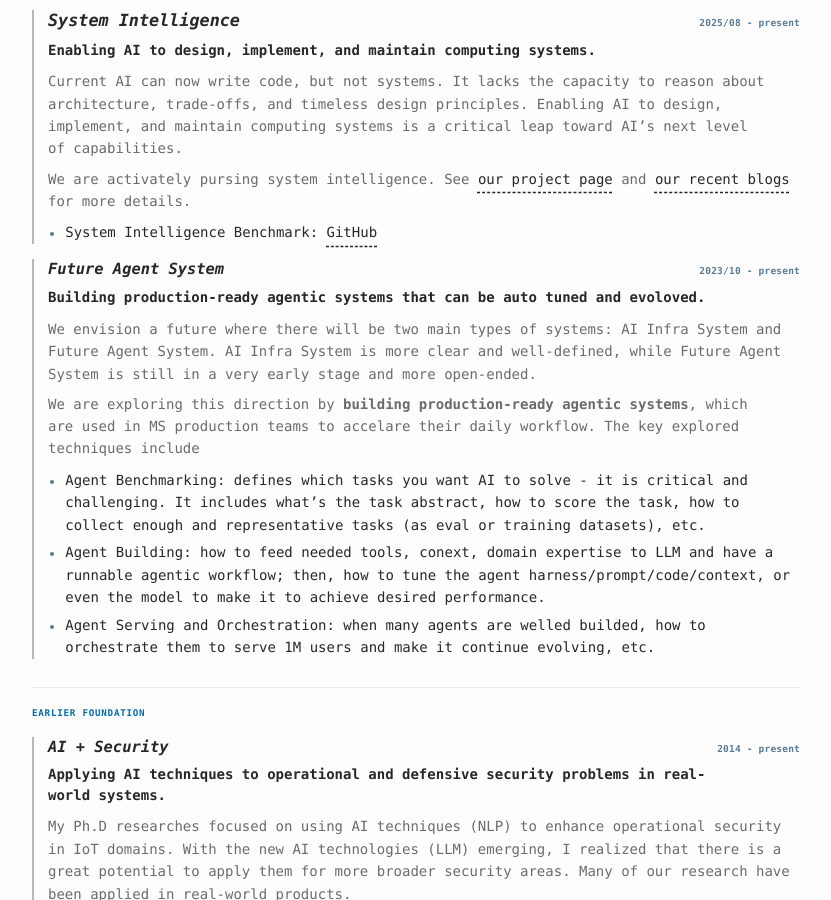
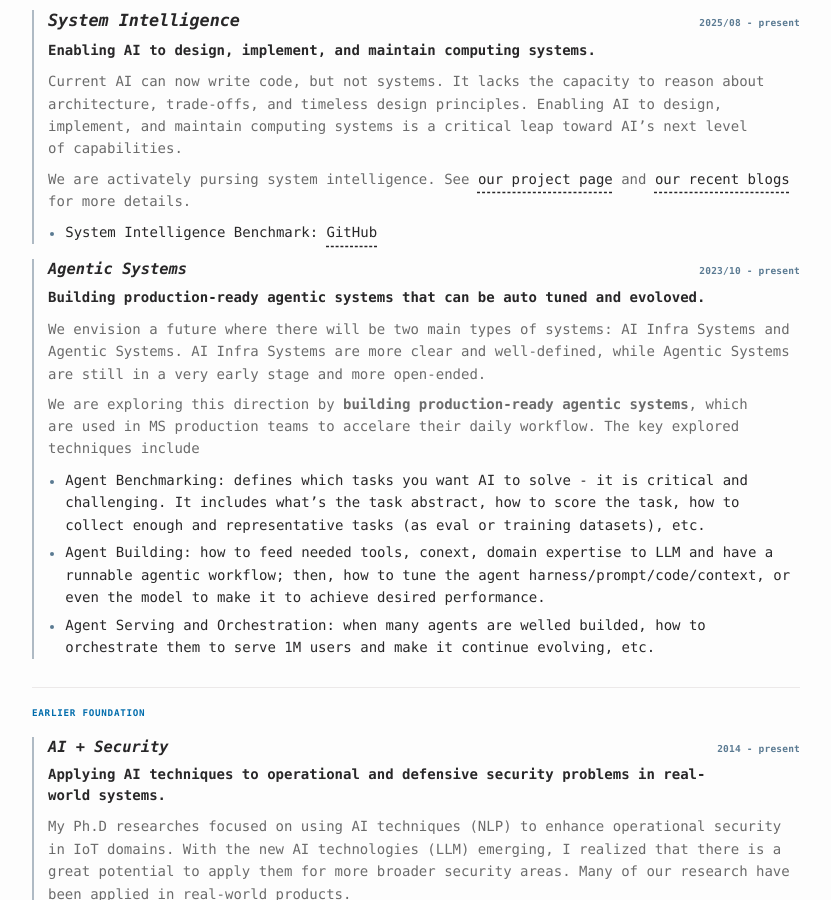
Before and after one commit to xuafeng/cv, a Jekyll site: the page built from index.md, in a window 1280 px wide and 900 px high, scrolled down 1244 px. Shown: the whole window, without its empty margins (224-1055 px from the left). Built offline with Jekyll 4.4.1, drawn with Linux system fonts in a browser that asks for light colours; a script that is not in the unit is left out; some of the changed text lies outside the part shown.

Commit message:
Rename Future Agent System section to Agentic Systems
Co-Authored-By: Claude Opus 4.7 (1M context) <noreply@anthropic.com>

```diff
--- a/index.md
+++ b/index.md
@@ -17,7 +17,7 @@ layout: default
 
 <hr class="section-divider">
 
-I am a senior researcher at [Microsoft Research Asia - Vancouver Lab](https://www.microsoft.com/en-us/research/group/microsoft-research-asia-vancouver/) working on bridging the gap between general artificial intelligence and its real-world applications, specifically work on next-generation agent systems.
+I am a senior researcher at [Microsoft Research Asia - Vancouver Lab](https://www.microsoft.com/en-us/research/group/microsoft-research-asia-vancouver/) working on bridging the gap between general artificial intelligence and its real-world applications, specifically work on next-generation agentic systems.
 
 Previously, I was a security researcher at the [Trustworthy Systems group](https://www.microsoft.com/en-us/research/group/trustworthy-systems-asia/) in the Systems and Networking research area at [Microsoft Research Asia - Beijing](https://www.microsoft.com/en-us/research/lab/microsoft-research-asia/). I received my Ph.D. in [Institute of Information Engineering](http://www.iie.ac.cn/) (IIE), Chinese Academy of Sciences (CAS) in July 2020. I visited [Indiana University Bloomington](https://www.indiana.edu/) as a visiting scholar (supervised by Prof. XiaoFeng Wang) in 2018.
 
@@ -62,13 +62,13 @@ We are activately pursing system intelligence. See [our project page](https://sy
 
 <section class="project-block" markdown="1">
   <div class="project-head">
-    <h3>Future Agent System</h3>
+    <h3>Agentic Systems</h3>
     <span class="project-period">2023/10 - present</span>
   </div>
 
 <p class="project-summary">Building production-ready agentic systems that can be auto tuned and evoloved.</p>
 
-We envision a future where there will be two main types of systems: AI Infra System and Future Agent System. AI Infra System is more clear and well-defined, while Future Agent System is still in a very early stage and more open-ended.
+We envision a future where there will be two main types of systems: AI Infra Systems and Agentic Systems. AI Infra Systems are more clear and well-defined, while Agentic Systems are still in a very early stage and more open-ended.
 
 We are exploring this direction by **building production-ready agentic systems**, which are used in MS production teams to accelare their daily workflow. The key explored techniques include
 
```
